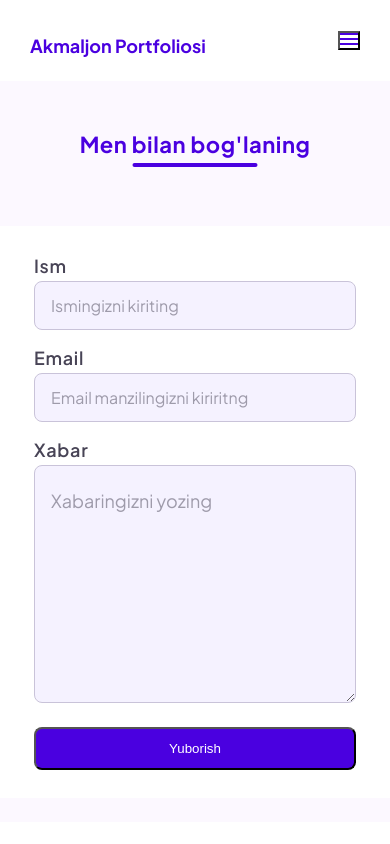
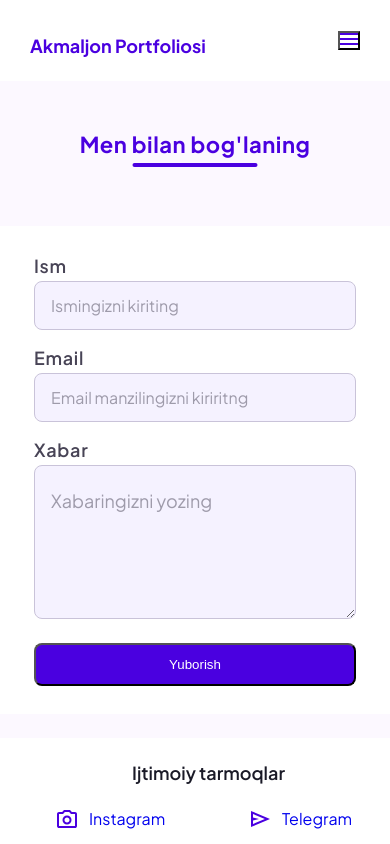
Before and after one commit to akmaljonburibekov/vanilla_loyiham, a plain HTML site: page pages/contact/contact.html in a window 390 px wide. Shown: the top 844 px of the page. Drawn offline with Linux system fonts and the light colour scheme.

Commit message:
Contact sahifasi yaxshilandi

```diff
--- a/pages/contact/contact.css
+++ b/pages/contact/contact.css
@@ -101,7 +101,7 @@
   gap: 12px;
   max-width: 282px;
   width: 100%;
-  padding: 25px 25px;
+  padding: 100px 25px;
   background-color: #fff;
   border-radius: 12px;
 }
@@ -140,29 +140,26 @@
 }
 
 
+
 /* RESPONSIVE */
 @media (max-width: 768px) {
   .container {
     padding: 0;
   }
 
-  .contact {
-    /* padding: 0; */
+  .contactInfo {
+    grid-template-columns: 1fr;
   }
 
-  .contactInfo {
-    grid-template-columns: 1fr;
+  .contactFormWrapper {
+    padding: 28px 34px;
+    border-radius: 0%;
   }
 
   .contactFormWrapper button {
     max-width: 370px;
     width: 100%;
     justify-self: center;
-  }
-
-  .contactFormWrapper {
-    padding: 28px 34px;
-    border-radius: 0%;
   }
 
   .contactForm {
@@ -193,7 +190,7 @@
 
   .contactSocial a {
     padding: 0;
-    margin-left: 40px;
+    margin-left: 32px;
   }
 
   .contactMessageText {
--- a/pages/contact/contact.html
+++ b/pages/contact/contact.html
@@ -49,7 +49,7 @@
                 name="messageArea"
                 id="message"
                 cols="30"
-                rows="10"
+                rows="6"
                 placeholder="Xabaringizni yozing"
               ></textarea>
               <button>Yuborish</button>
@@ -58,7 +58,7 @@
 
           <!-- SOCIAL MEDIA -->
           <section class="contactSocial">
-            <!-- <h3>Ijtimoiy tarmoqlar</h3> -->
+            <h3>Ijtimoiy tarmoqlar</h3>
             <a
               href="https://www.instagram.com/akselorfoste/"
               target="_blank"
```
